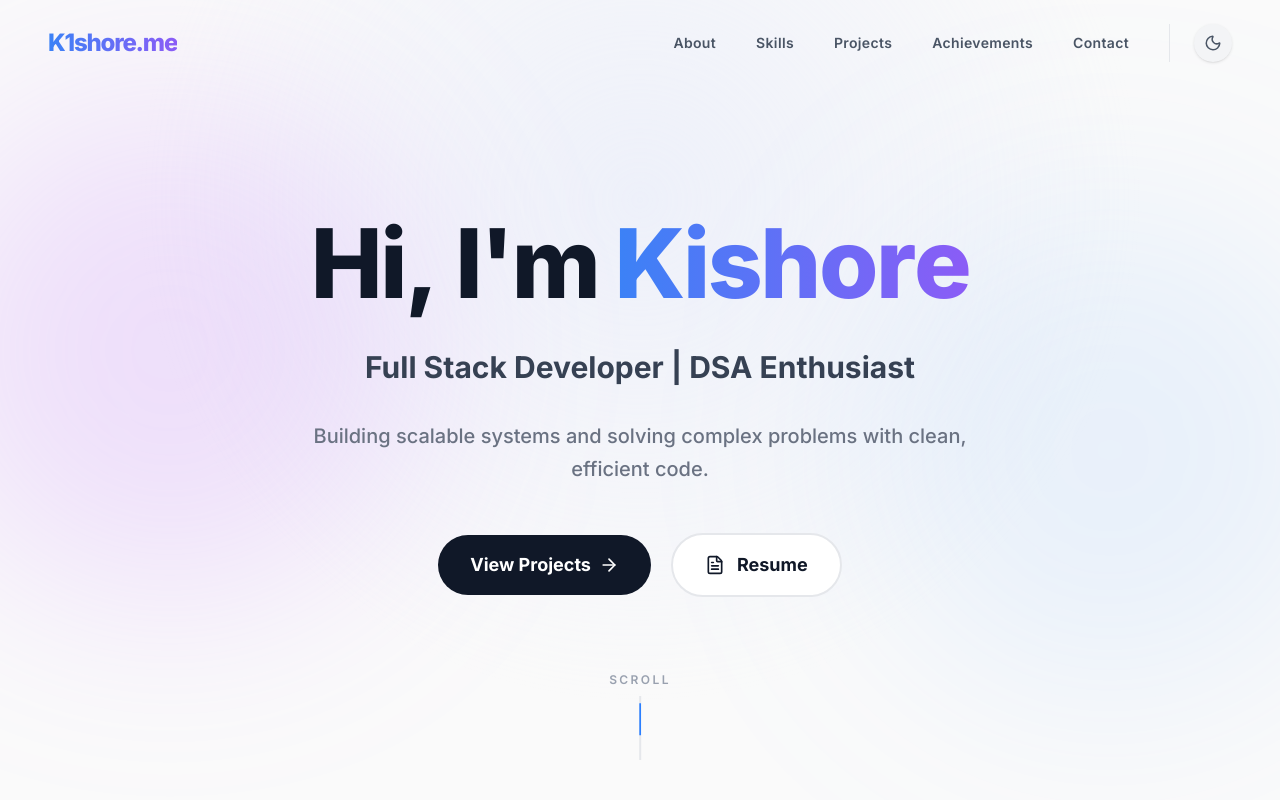
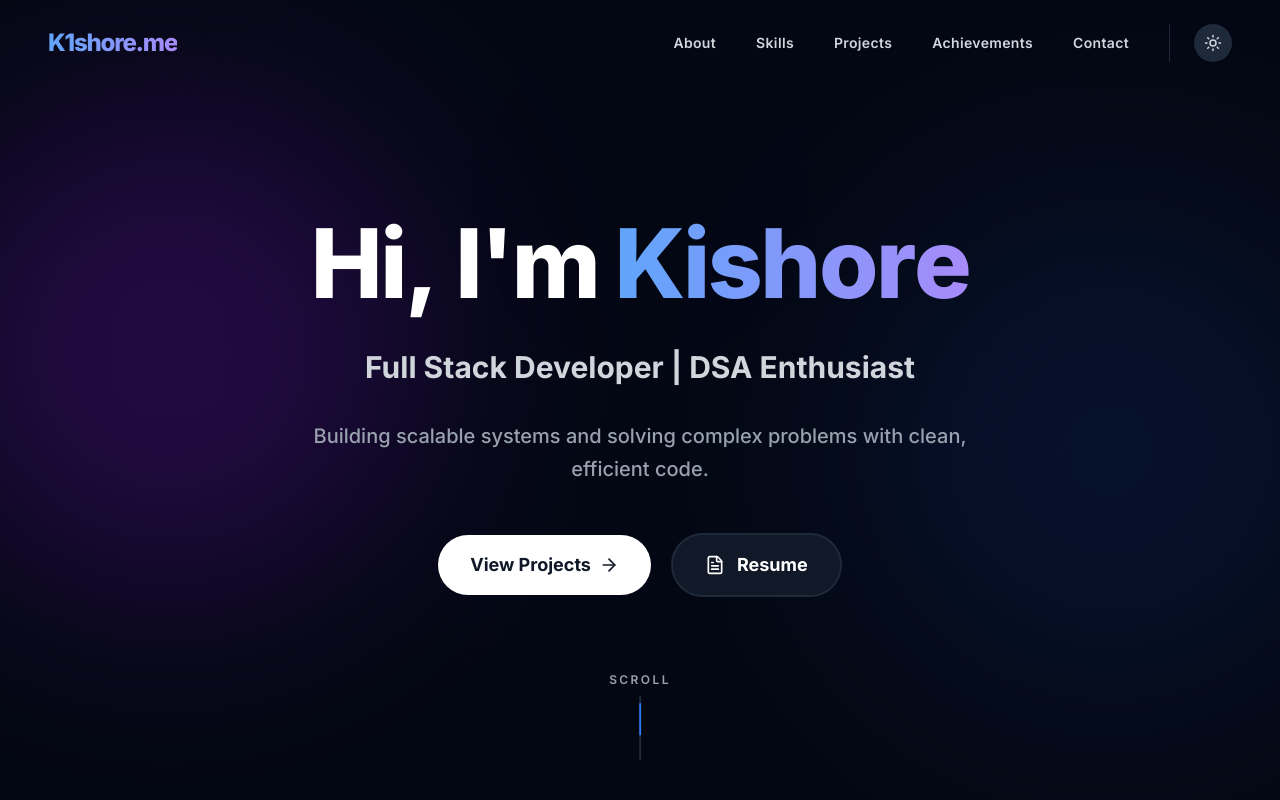
Before and after one commit to kishore1110/Portfolio, a React (Vite) app: page / in a window 1280 px wide. Shown: the top 800 px of the page. Built offline with nearby package versions, Linux system fonts and the light colour scheme.

Commit message:
themeIssue

```diff
--- a/src/components/Achievements.jsx
+++ b/src/components/Achievements.jsx
@@ -187,7 +187,7 @@ export default function Achievements() {
                                             </div>
                                             <div className="bg-gray-50 dark:bg-gray-800/50 p-4 rounded-2xl border border-gray-100 dark:border-gray-800">
                                                 <p className="text-gray-500 dark:text-gray-400 font-semibold text-xs uppercase tracking-wider mb-1">Max Rating</p>
-                                                <p className="text-3xl font-black text-gray-900 dark:text-white">1808</p>
+                                                <p className="text-3xl font-black text-gray-900 dark:text-white">1820</p>
                                             </div>
                                         </div>
                                     </div>
--- a/src/components/Hero.jsx
+++ b/src/components/Hero.jsx
@@ -42,7 +42,7 @@ export default function Hero() {
 
           <h1 className="text-5xl md:text-7xl lg:text-8xl font-black tracking-tight mb-6 leading-tight text-gray-900 dark:text-white flex flex-wrap justify-center items-center">
             <span>
-              <TypewriterText text="Hi, I'm" delayOffset={0.2} />
+              <TypewriterText text="Hi, I'm" delayOffset={0.5} />
             </span>
             <br className="md:hidden" />
             <span className="text-gradient ml-3 md:ml-4">
--- a/src/hooks/useTheme.jsx
+++ b/src/hooks/useTheme.jsx
@@ -7,9 +7,9 @@ export function ThemeProvider({ children }) {
     if (typeof window !== 'undefined') {
       const saved = localStorage.getItem('theme');
       if (saved) return saved === 'dark';
-      return window.matchMedia('(prefers-color-scheme: dark)').matches;
+      return true;
     }
-    return true; // Default to dark mode
+    return true;
   });
 
   useEffect(() => {
--- a/src/pages/ProjectsPage.jsx
+++ b/src/pages/ProjectsPage.jsx
@@ -6,7 +6,6 @@ import { projects } from '../data/projects';
 
 export default function ProjectsPage() {
     useEffect(() => {
-    document.title = 'All Projects | Kishore - Portfolio';
         window.scrollTo(0, 0);
     }, []);
 
@@ -30,7 +29,7 @@ export default function ProjectsPage() {
                 <div className="mb-16">
                     <h1 className="text-5xl md:text-7xl font-black mb-6 text-gray-900 dark:text-white">Project Archive</h1>
                     <p className="text-xl text-gray-600 dark:text-gray-400 max-w-3xl leading-relaxed">
-            A comprehensive list of my side projects, freelance work, and open source contributions.
+                        A comprehensive list of my side projects.
                     </p>
                 </div>
 
```
Lines whose indentation alone changed are shown as unchanged.
